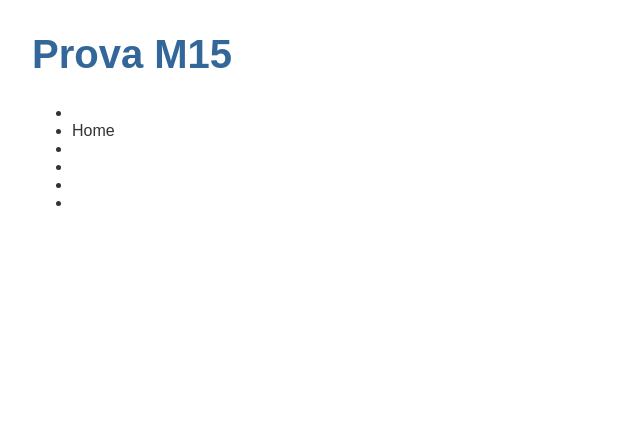
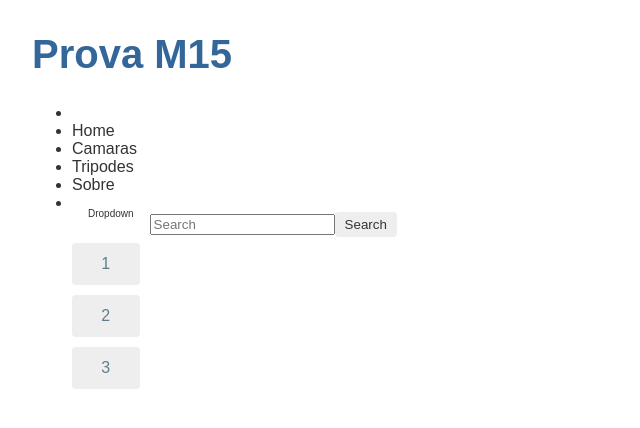
Before and after one commit to abailone93/angular-proves, an Angular app: page / in a window 1280 px wide. Shown: the top 428 px of the page, without its empty margins (0-640 px from the left). Built offline with nearby package versions, Linux system fonts and the light colour scheme.

Commit message:
update_dropdown

```diff
--- a/src/app/app.component.css
+++ b/src/app/app.component.css
@@ -1,5 +1,30 @@
-
-
+.dropdown{
+    float: left;
+    overflow: hidden;
+}
+.dropdown .dropbtn{
+    /*cursor: pointer;*/
+    font-size: 10px;
+    border: none;
+    outline: none;
+    padding: 14px 16px;
+    background-color: inherit;
+    font-family: inherit;
+    margin: 0;
+}
+.navbar a:hover, .dropdown:hover .dropbtn, .dropbtn:focus {
+    background-color: rgb(169, 84, 209);
+}
+.dropdown-content a {
+    float: none;
+    padding: 12px 16px;
+    text-decoration: none;
+    display: block;
+    text-align: center;
+}
+.dropdown-content a:hover{
+    background-color: rgb(161, 133, 154);
+}
 /*
 Copyright Google LLC. All Rights Reserved.
 Use of this source code is governed by an MIT-style license that
--- a/src/app/app.component.html
+++ b/src/app/app.component.html
@@ -1,6 +1,7 @@
 <h1>{{title}}</h1>
 <nav>{{navegador}}
     <ul>
+        <div>
             <li>
 
             </li>
@@ -8,17 +9,31 @@
                 {{inicio}}
             </li>
             <li>
-
+                {{camaras}}
             </li>
             <li>
-
+                {{tripodes}}
             </li>
             <li>
-
+                {{sobre}}
             </li>
             <li>
-
+                <div class="dropdown">
+                    <button class="dropbtn" onclick="myFunction()">Dropdown
+                        <i class="fa fa-caret-down"></i>
+                    </button>
+                    <div id="myDropdown" class="dropdown-content">
+                        <a href="#">1</a>
+                        <a href="#">2</a>
+                        <a href="#">3</a>
+                    </div>
+                </div>
             </li>
+        </div>
+        <div>
+            <input type="text" placeholder="Search">
+            <button type="submit">Search</button>
+        </div>
     </ul>
 </nav>
 
```
Lines whose indentation alone changed are shown as unchanged.
